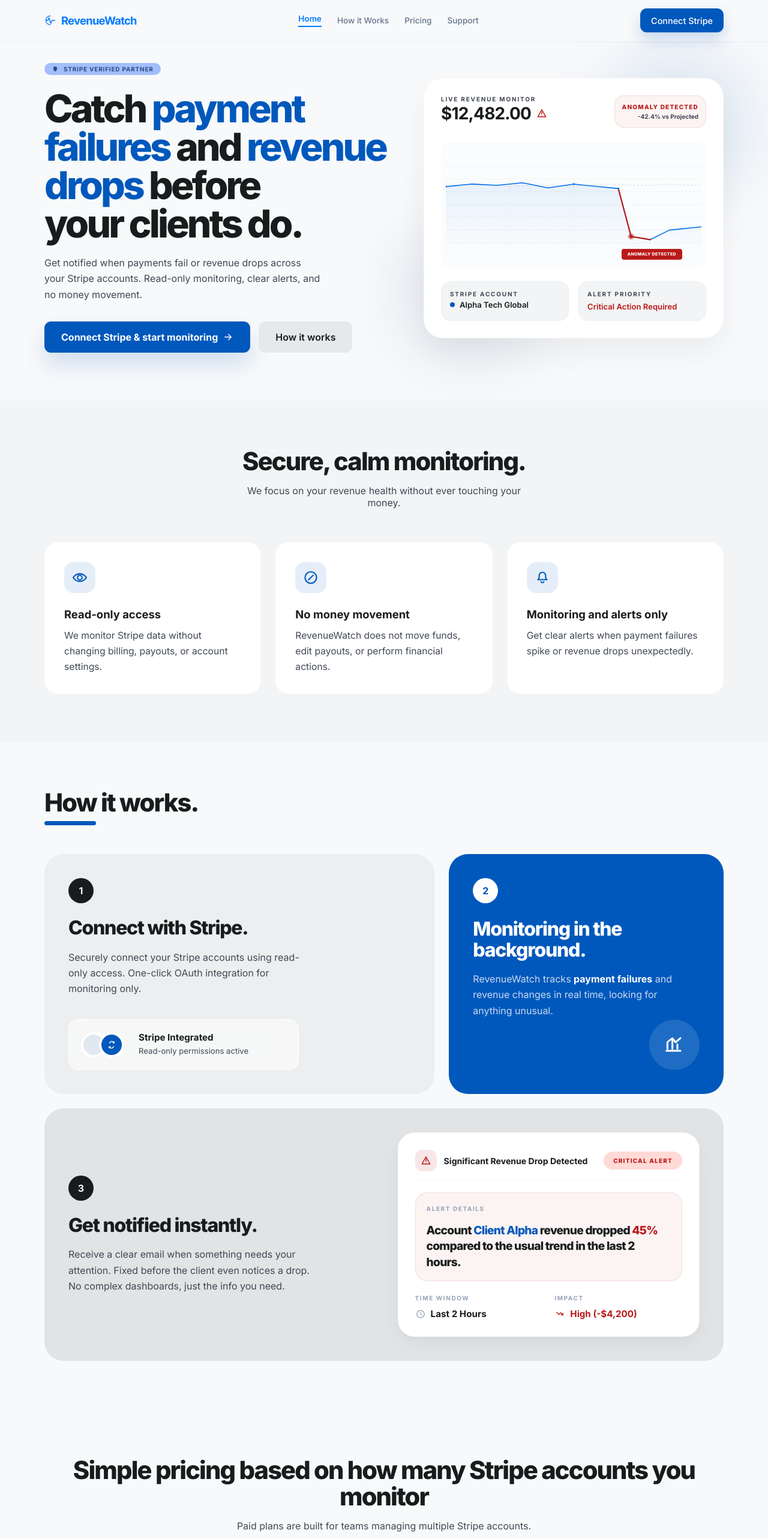
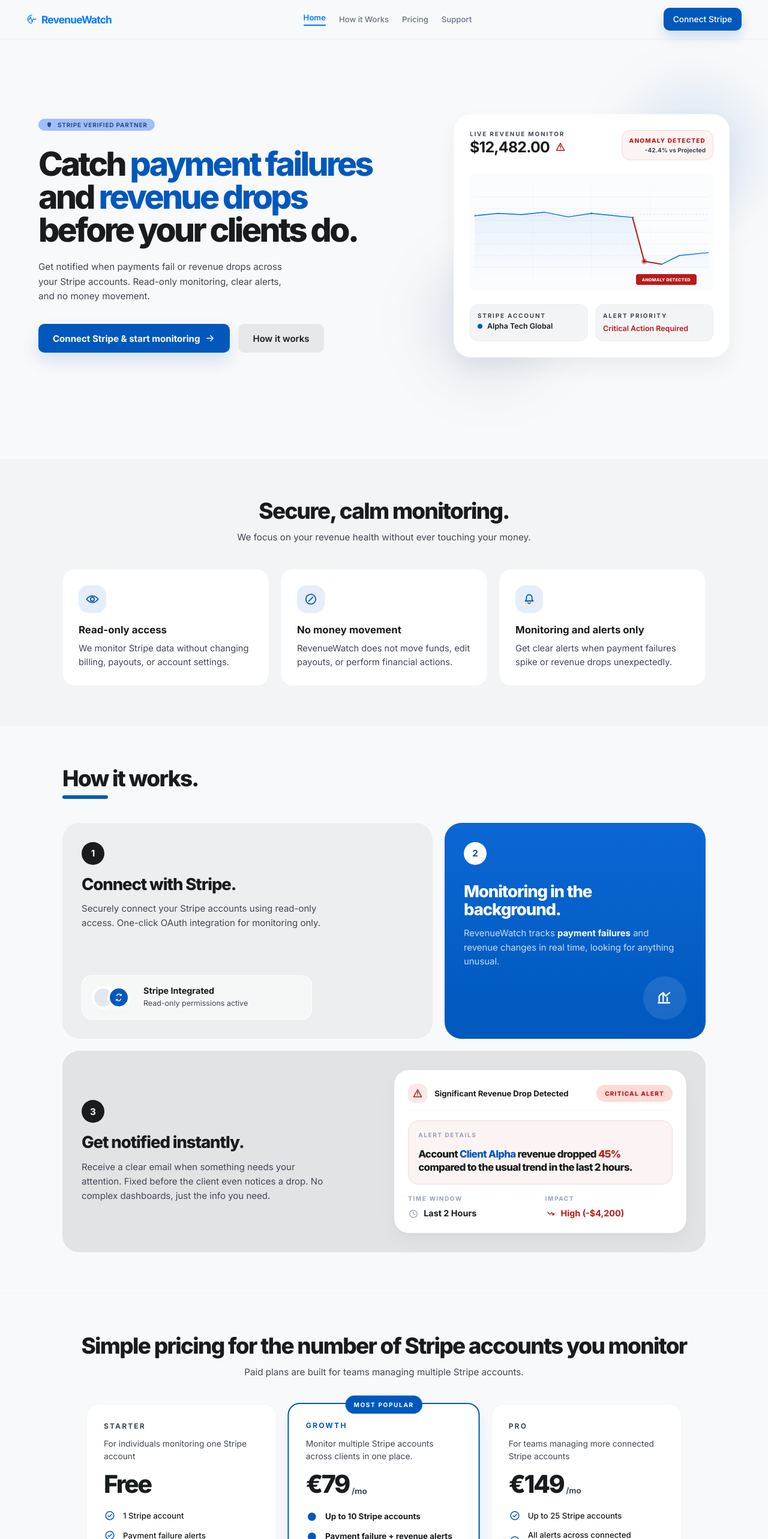
Before and after one commit to Miguel-0721/RevenueWatch, a Next.js app: page / in a window 1280 px wide. Shown: the top 2566 px of the page at 60% size. Built offline with nearby package versions, Linux system fonts and the light colour scheme; no server answers.

Commit message:
Polish marketing layout and pricing

```diff
--- a/src/app/globals.css
+++ b/src/app/globals.css
@@ -59,9 +59,14 @@
 }
 
 .rw-shell {
-  max-width: 1180px;
+  max-width: 1120px;
   margin: 0 auto;
   padding: 0 24px;
+}
+
+.rw-topbar .rw-shell,
+.rw-footer .rw-shell {
+  max-width: 1240px;
 }
 
 .rw-topbar {
@@ -78,40 +83,40 @@
   display: flex;
   align-items: center;
   justify-content: space-between;
-  gap: 20px;
+  gap: 18px;
   width: 100%;
-  padding-top: 14px;
-  padding-bottom: 14px;
+  padding-top: 13px;
+  padding-bottom: 13px;
 }
 
 .rw-brand,
 .rw-footer-logo {
   display: inline-flex;
   align-items: center;
-  gap: 8px;
+  gap: 7px;
 }
 
 .rw-icon {
   color: #007aff;
-  font-size: 20px;
+  font-size: 18px;
 }
 
 .rw-wordmark {
   color: #007aff;
-  font-size: 1.15rem;
+  font-size: 1.08rem;
   font-weight: 700;
-  letter-spacing: -0.04em;
+  letter-spacing: -0.045em;
 }
 
 .rw-nav-links {
   display: flex;
   align-items: center;
-  gap: 26px;
+  gap: 22px;
 }
 
 .rw-nav-link {
   color: #64748b;
-  font-size: 0.85rem;
+  font-size: 0.82rem;
   font-weight: 500;
   transition: color 0.18s ease;
 }
@@ -131,14 +136,14 @@
   display: inline-flex;
   align-items: center;
   justify-content: center;
-  min-height: 40px;
-  padding: 0 18px;
-  border-radius: 11px;
+  min-height: 38px;
+  padding: 0 16px;
+  border-radius: 10px;
   background: var(--primary);
   color: #ffffff;
-  font-size: 0.9rem;
+  font-size: 0.86rem;
   font-weight: 500;
-  box-shadow: 0 12px 24px rgba(0, 88, 188, 0.2);
+  box-shadow: 0 10px 20px rgba(0, 88, 188, 0.18);
 }
 
 .rw-auth-area {
@@ -209,7 +214,7 @@
 
 .rw-footer {
   width: 100%;
-  padding: 64px 24px;
+  padding: 56px 24px;
   background: var(--surface-container-lowest);
   color: #64748b;
   font-size: 0.875rem;
@@ -218,7 +223,7 @@
 .rw-footer-inner {
   display: flex;
   flex-direction: column;
-  gap: 40px;
+  gap: 32px;
   align-items: center;
   justify-content: space-between;
 }
@@ -227,12 +232,12 @@
   display: flex;
   flex-direction: column;
   align-items: center;
-  gap: 12px;
+  gap: 10px;
 }
 
 .rw-footer-links {
   display: flex;
-  gap: 40px;
+  gap: 28px;
 }
 
 .rw-footer-links a {
--- a/src/app/page.module.css
+++ b/src/app/page.module.css
@@ -4,26 +4,34 @@
 }
 
 .shell {
-  max-width: 1180px;
+  max-width: 1120px;
+  margin: 0 auto;
+  padding: 0 24px;
+}
+
+.heroShell {
+  max-width: 1200px;
   margin: 0 auto;
   padding: 0 24px;
 }
 
 .heroSection {
   position: relative;
-  padding: 36px 24px 80px;
+  padding: 28px 24px 72px;
   overflow: hidden;
 }
 
 .heroGrid {
   display: grid;
-  grid-template-columns: minmax(0, 1fr) minmax(0, 500px);
-  gap: 48px;
+  grid-template-columns: minmax(0, 1fr) minmax(0, 460px);
+  gap: 40px;
   align-items: center;
+  min-height: 600px;
 }
 
 .heroCopy {
   text-align: center;
+  align-self: center;
 }
 
 .partnerBadge {
@@ -38,7 +46,7 @@
   font-weight: 700;
   letter-spacing: 0.08em;
   text-transform: uppercase;
-  margin-bottom: 24px;
+  margin-bottom: 28px;
 }
 
 .partnerIcon {
@@ -46,11 +54,11 @@
 }
 
 .heroCopy h1 {
-  margin-bottom: 20px;
-  font-size: clamp(2.65rem, 6vw, 4rem);
+  margin-bottom: 22px;
+  font-size: clamp(2.3rem, 5.1vw, 3.45rem);
   line-height: 1;
   font-weight: 800;
-  letter-spacing: -0.06em;
+  letter-spacing: -0.065em;
   text-wrap: balance;
 }
 
@@ -59,11 +67,11 @@
 }
 
 .heroCopy p {
-  max-width: 29rem;
-  margin: 0 auto 32px;
+  max-width: 27rem;
+  margin: 0 auto 34px;
   color: var(--on-surface-variant);
-  font-size: 1rem;
-  line-height: 1.65;
+  font-size: 0.95rem;
+  line-height: 1.6;
 }
 
 .heroActions {
@@ -79,10 +87,10 @@
   align-items: center;
   justify-content: center;
   gap: 8px;
-  min-height: 52px;
-  padding: 0 28px;
-  border-radius: 11px;
-  font-size: 1rem;
+  min-height: 48px;
+  padding: 0 24px;
+  border-radius: 10px;
+  font-size: 0.94rem;
   transition: all 0.18s ease;
 }
 
@@ -90,7 +98,7 @@
   background: var(--primary);
   color: #ffffff;
   font-weight: 700;
-  box-shadow: 0 20px 36px rgba(0, 88, 188, 0.16);
+  box-shadow: 0 14px 28px rgba(0, 88, 188, 0.14);
 }
 
 .secondaryAction {
@@ -106,18 +114,19 @@
 .heroWidgetWrap {
   position: relative;
   width: 100%;
-  max-width: 500px;
+  max-width: 460px;
   margin: 0 auto;
+  align-self: center;
 }
 
 .heroWidgetWrap::before,
 .heroWidgetWrap::after {
   content: "";
   position: absolute;
-  width: 256px;
-  height: 256px;
+  width: 220px;
+  height: 220px;
   border-radius: 999px;
-  filter: blur(48px);
+  filter: blur(40px);
   z-index: 0;
 }
 
@@ -136,11 +145,11 @@
 .heroWidget {
   position: relative;
   z-index: 1;
-  padding: 28px;
-  border-radius: 32px;
+  padding: 26px;
+  border-radius: 28px;
   background: var(--surface-container-lowest);
   border: 1px solid rgba(193, 198, 215, 0.1);
-  box-shadow: 0 24px 48px rgba(0, 0, 0, 0.05);
+  box-shadow: 0 18px 36px rgba(0, 0, 0, 0.05);
 }
 
 .heroWidgetTop {
@@ -148,7 +157,7 @@
   align-items: flex-start;
   justify-content: space-between;
   gap: 16px;
-  margin-bottom: 24px;
+  margin-bottom: 22px;
 }
 
 .overline {
@@ -167,7 +176,7 @@
 }
 
 .heroKpiRow h3 {
-  font-size: 1.75rem;
+  font-size: 1.55rem;
   line-height: 1;
   font-weight: 700;
   letter-spacing: -0.03em;
@@ -179,8 +188,8 @@
 }
 
 .anomalyCard {
-  padding: 12px;
-  border-radius: 16px;
+  padding: 10px 12px;
+  border-radius: 14px;
   background: rgba(186, 26, 26, 0.05);
   border: 1px solid rgba(186, 26, 26, 0.1);
   text-align: right;
@@ -204,8 +213,8 @@
 
 .graphCard {
   position: relative;
-  height: 208px;
-  margin-bottom: 24px;
+  height: 196px;
+  margin-bottom: 22px;
   overflow: hidden;
   border-radius: 12px;
   background: rgba(248, 250, 252, 0.5);
@@ -219,8 +228,8 @@
 
 .overlayTag {
   position: absolute;
-  right: 40px;
-  bottom: 12px;
+  right: 28px;
+  bottom: 10px;
   display: inline-flex;
   align-items: center;
   justify-content: center;
@@ -238,12 +247,12 @@
 .graphMeta {
   display: grid;
   grid-template-columns: repeat(2, minmax(0, 1fr));
-  gap: 16px;
+  gap: 12px;
 }
 
 .graphMetaCard {
-  padding: 14px;
-  border-radius: 16px;
+  padding: 12px;
+  border-radius: 14px;
   background: var(--surface-container-low);
   border: 1px solid rgba(193, 198, 215, 0.1);
 }
@@ -263,7 +272,7 @@
 
 .graphMetaCard span,
 .graphMetaCard strong {
-  font-size: 0.82rem;
+  font-size: 0.78rem;
   font-weight: 600;
 }
 
@@ -272,7 +281,7 @@
 }
 
 .trustSection {
-  padding: 80px 0;
+  padding: 68px 0;
   background: var(--surface-container-low);
 }
 
@@ -281,8 +290,8 @@
 }
 
 .centerHeading h2 {
-  margin-bottom: 16px;
-  font-size: clamp(1.85rem, 3.6vw, 2.6rem);
+  margin-bottom: 14px;
+  font-size: clamp(1.75rem, 3.2vw, 2.3rem);
   line-height: 1.05;
   font-weight: 800;
   letter-spacing: -0.045em;
@@ -292,19 +301,19 @@
   max-width: 32rem;
   margin: 0 auto;
   color: var(--on-surface-variant);
-  font-size: 1rem;
+  font-size: 0.95rem;
 }
 
 .trustGrid {
   display: grid;
   grid-template-columns: repeat(3, minmax(0, 1fr));
-  gap: 24px;
-  margin-top: 56px;
+  gap: 20px;
+  margin-top: 44px;
 }
 
 .trustCard {
-  padding: 32px;
-  border-radius: 22px;
+  padding: 26px;
+  border-radius: 20px;
   background: var(--surface-container-lowest);
   border: 1px solid rgba(193, 198, 215, 0.05);
   text-align: left;
@@ -314,49 +323,49 @@
   display: inline-flex;
   align-items: center;
   justify-content: center;
-  width: 52px;
-  height: 52px;
-  margin-bottom: 24px;
+  width: 46px;
+  height: 46px;
+  margin-bottom: 18px;
   border-radius: 16px;
   background: rgba(0, 88, 188, 0.1);
 }
 
 .trustIcon {
   color: var(--primary);
-  font-size: 28px;
+  font-size: 24px;
 }
 
 .trustCard h3 {
-  margin-bottom: 12px;
-  font-size: 1.15rem;
+  margin-bottom: 10px;
+  font-size: 1.05rem;
   font-weight: 700;
 }
 
 .trustCard p {
   color: var(--on-surface-variant);
-  font-size: 0.98rem;
-  line-height: 1.65;
+  font-size: 0.92rem;
+  line-height: 1.58;
 }
 
 .workflowSection {
-  padding: 80px 24px;
+  padding: 68px 24px;
 }
 
 .sectionHeading {
-  margin-bottom: 48px;
+  margin-bottom: 40px;
 }
 
 .sectionHeading h2 {
   margin-bottom: 8px;
-  font-size: clamp(2rem, 3.6vw, 2.6rem);
+  font-size: clamp(1.85rem, 3.2vw, 2.3rem);
   line-height: 1.05;
   font-weight: 800;
   letter-spacing: -0.045em;
 }
 
 .headingBar {
-  width: 86px;
-  height: 7px;
+  width: 76px;
+  height: 6px;
   border-radius: 999px;
   background: var(--primary);
 }
@@ -364,43 +373,43 @@
 .workflowGrid {
   display: grid;
   grid-template-columns: repeat(12, minmax(0, 1fr));
-  gap: 24px;
+  gap: 20px;
 }
 
 .stepOne,
 .stepTwo,
 .stepThree {
-  border-radius: 32px;
+  border-radius: 28px;
   overflow: hidden;
 }
 
 .stepOne {
   grid-column: span 7;
-  min-height: 400px;
+  min-height: 360px;
   display: flex;
   flex-direction: column;
   justify-content: space-between;
-  padding: 40px;
+  padding: 32px;
   background: var(--surface-container);
 }
 
 .stepTwo {
   grid-column: span 5;
-  min-height: 400px;
+  min-height: 360px;
   display: flex;
   flex-direction: column;
   justify-content: space-between;
-  padding: 40px;
+  padding: 32px;
   color: #ffffff;
-  background: var(--primary);
+  background: linear-gradient(180deg, #0b67d5 0%, #0058bc 100%);
 }
 
 .stepThree {
   grid-column: span 12;
   display: flex;
   align-items: center;
-  gap: 48px;
-  padding: 40px;
+  gap: 36px;
+  padding: 32px;
   background: var(--surface-container-highest);
 }
 
@@ -413,10 +422,10 @@
   display: inline-flex;
   align-items: center;
   justify-content: center;
-  width: 42px;
-  height: 42px;
+  width: 38px;
+  height: 38px;
   border-radius: 999px;
-  font-size: 1rem;
+  font-size: 0.95rem;
   font-weight: 700;
 }
 
@@ -433,9 +442,9 @@
 .stepOne h3,
 .stepTwo h3,
 .stepThree h3 {
-  margin-top: 24px;
-  margin-bottom: 18px;
-  font-size: clamp(1.8rem, 2.5vw, 2.5rem);
+  margin-top: 18px;
+  margin-bottom: 14px;
+  font-size: clamp(1.6rem, 2.15vw, 2.05rem);
   line-height: 1.08;
   font-weight: 800;
   letter-spacing: -0.04em;
@@ -445,15 +454,15 @@
 .stepThree p {
   max-width: 26rem;
   color: var(--on-surface-variant);
-  font-size: 1rem;
-  line-height: 1.65;
+  font-size: 0.94rem;
+  line-height: 1.58;
 }
 
 .stepTwo p {
   max-width: 22rem;
   color: rgba(255, 255, 255, 0.78);
-  font-size: 1rem;
-  line-height: 1.65;
+  font-size: 0.93rem;
+  line-height: 1.58;
 }
 
 .stepTwo p span {
@@ -464,9 +473,9 @@
 .integrationCard {
   display: flex;
   align-items: center;
-  gap: 18px;
+  gap: 16px;
   max-width: 24rem;
-  padding: 20px;
+  padding: 16px;
   border-radius: 16px;
   background: rgba(255, 255, 255, 0.5);
   border: 1px solid #ffffff;
@@ -482,8 +491,8 @@
   display: inline-flex;
   align-items: center;
   justify-content: center;
-  width: 42px;
-  height: 42px;
+  width: 38px;
+  height: 38px;
   border-radius: 999px;
   border: 4px solid #ffffff;
 }
@@ -504,13 +513,13 @@
 
 .integrationCard strong {
   display: block;
-  font-size: 0.95rem;
+  font-size: 0.9rem;
 }
 
 .integrationCard p {
   margin-top: 4px;
   color: var(--on-surface-variant);
-  font-size: 0.82rem;
+  font-size: 0.78rem;
   line-height: 1.5;
 }
 
@@ -519,20 +528,20 @@
   display: inline-flex;
   align-items: center;
   justify-content: center;
-  width: 84px;
-  height: 84px;
+  width: 72px;
+  height: 72px;
   border-radius: 999px;
-  background: rgba(255, 255, 255, 0.12);
+  background: rgba(255, 255, 255, 0.1);
 }
 
 .queryIcon {
-  font-size: 40px;
+  font-size: 32px;
 }
 
 .noticeCard {
   width: 50%;
-  padding: 28px;
-  border-radius: 28px;
+  padding: 22px;
+  border-radius: 24px;
   background: #ffffff;
   border: 1px solid rgba(193, 198, 215, 0.1);
   box-shadow: 0 12px 32px rgba(25, 28, 29, 0.04), 0 4px 8px rgba(25, 28, 29, 0.02);
@@ -542,9 +551,9 @@
   display: flex;
   align-items: center;
   justify-content: space-between;
-  gap: 18px;
-  padding-bottom: 14px;
-  margin-bottom: 20px;
+  gap: 14px;
+  padding-bottom: 12px;
+  margin-bottom: 16px;
   border-bottom: 1px solid #f1f5f9;
 }
 
@@ -558,8 +567,8 @@
   display: inline-flex;
   align-items: center;
   justify-content: center;
-  width: 36px;
-  height: 36px;
+  width: 32px;
+  height: 32px;
   border-radius: 12px;
   background: rgba(186, 26, 26, 0.1);
 }
@@ -570,7 +579,7 @@
 }
 
 .noticeTitle span {
-  font-size: 0.88rem;
+  font-size: 0.82rem;
   font-weight: 700;
 }
 
@@ -578,8 +587,8 @@
   display: inline-flex;
   align-items: center;
   justify-content: center;
-  height: 30px;
-  padding: 0 16px;
+  height: 28px;
+  padding: 0 14px;
   border-radius: 999px;
   background: var(--error-container);
   color: var(--error);
@@ -590,8 +599,8 @@
 }
 
 .noticeDetails {
-  padding: 18px;
-  border-radius: 20px;
+  padding: 16px;
+  border-radius: 18px;
   background: rgba(186, 26, 26, 0.05);
   border: 1px solid rgba(186, 26, 26, 0.1);
 }
@@ -606,9 +615,9 @@
 }
 
 .noticeDetails h4 {
-  margin-top: 14px;
-  font-size: 1.2rem;
-  line-height: 1.38;
+  margin-top: 12px;
+  font-size: 1.05rem;
+  line-height: 1.34;
   font-weight: 800;
   letter-spacing: -0.04em;
 }
@@ -625,8 +634,8 @@
 .noticeMeta {
   display: grid;
   grid-template-columns: repeat(2, minmax(0, 1fr));
-  gap: 20px;
-  margin-top: 20px;
+  gap: 16px;
+  margin-top: 16px;
 }
 
 .noticeMetaRow {
@@ -637,7 +646,7 @@
 }
 
 .noticeMeta strong {
-  font-size: 0.95rem;
+  font-size: 0.9rem;
   line-height: 1.3;
 }
 
@@ -656,7 +665,7 @@
 }
 
 .pricingSection {
-  padding: 80px 0;
+  padding: 68px 0;
   background: var(--surface);
   border-top: 1px solid rgba(193, 198, 215, 0.1);
 }
@@ -664,17 +673,17 @@
 .pricingGrid {
   display: grid;
   grid-template-columns: repeat(3, minmax(0, 1fr));
-  gap: 24px;
-  max-width: 64rem;
-  margin: 56px auto 0;
+  gap: 20px;
+  max-width: 62rem;
+  margin: 44px auto 0;
 }
 
 .pricingCard {
   position: relative;
   display: flex;
   flex-direction: column;
-  padding: 32px;
-  border-radius: 22px;
+  padding: 28px;
+  border-radius: 20px;
   background: var(--surface-container-lowest);
   border: 1px solid rgba(193, 198, 215, 0.2);
 }
@@ -682,20 +691,20 @@
 .pricingFeatured {
   z-index: 1;
   border: 2px solid var(--primary);
-  box-shadow: 0 24px 40px rgba(0, 88, 188, 0.1);
-  transform: scale(1.03);
+  box-shadow: 0 18px 30px rgba(0, 88, 188, 0.08);
+  transform: scale(1.01);
 }
 
 .popularBadge {
   position: absolute;
-  top: -16px;
+  top: -14px;
   left: 50%;
   transform: translateX(-50%);
   display: inline-flex;
   align-items: center;
   justify-content: center;
-  height: 32px;
-  padding: 0 16px;
+  height: 30px;
+  padding: 0 14px;
   border-radius: 999px;
   background: var(--primary);
   color: #ffffff;
@@ -706,7 +715,7 @@
 }
 
 .tierLabel {
-  margin-bottom: 16px;
+  margin-bottom: 12px;
   color: var(--on-surface-variant);
   font-size: 12px;
   font-weight: 700;
@@ -719,21 +728,21 @@
 }
 
 .tierDescription {
-  margin-bottom: 20px;
+  margin-bottom: 16px;
   color: var(--on-surface-variant);
-  font-size: 0.95rem;
-  line-height: 1.7;
+  font-size: 0.86rem;
+  line-height: 1.52;
 }
 
 .priceRow {
   display: flex;
   align-items: flex-end;
   gap: 4px;
-  margin-bottom: 28px;
+  margin-bottom: 24px;
 }
 
 .priceRow span {
-  font-size: 3rem;
+  font-size: 2.55rem;
   line-height: 0.95;
   font-weight: 900;
   letter-spacing: -0.06em;
@@ -746,8 +755,8 @@
 
 .pricingList {
   display: grid;
-  gap: 16px;
-  margin-bottom: 28px;
+  gap: 13px;
+  margin-bottom: 24px;
   list-style: none;
 }
 
@@ -755,12 +764,16 @@
   display: flex;
   align-items: center;
   gap: 12px;
-  font-size: 0.9rem;
+  font-size: 0.83rem;
   line-height: 1.4;
 }
 
+.pricingCard:not(.pricingFeatured) .pricingList li {
+  font-weight: 500;
+}
+
 .pricingFeatured .pricingList li {
-  font-weight: 700;
+  font-weight: 650;
 }
 
 .checkIcon {
@@ -772,23 +785,23 @@
 .pricingCard .primaryAction,
 .pricingCard .secondaryAction {
   width: 100%;
-  min-height: 50px;
+  min-height: 46px;
   margin-top: auto;
-  padding: 0 20px;
-  font-size: 0.9rem;
+  padding: 0 18px;
+  font-size: 0.86rem;
 }
 
 .pricingFootnote {
   max-width: 34rem;
-  margin: 48px auto 0;
+  margin: 38px auto 0;
   color: var(--on-surface-variant);
   text-align: center;
-  font-size: 0.75rem;
+  font-size: 0.72rem;
   line-height: 1.8;
 }
 
 .assuranceSection {
-  padding: 52px 0;
+  padding: 42px 0;
   background: var(--surface-container-low);
   border-top: 1px solid rgba(193, 198, 215, 0.1);
   border-bottom: 1px solid rgba(193, 198, 215, 0.1);
@@ -799,7 +812,7 @@
   flex-wrap: wrap;
   align-items: center;
   justify-content: center;
-  gap: 24px 36px;
+  gap: 18px 28px;
   opacity: 0.7;
 }
 
@@ -817,7 +830,7 @@
 .assuranceBar span {
   font-size: 10px;
   font-weight: 700;
-  letter-spacing: 0.2em;
+  letter-spacing: 0.16em;
   text-transform: uppercase;
 }
 
@@ -853,6 +866,10 @@
   .heroGrid,
   .pricingGrid {
     grid-template-columns: 1fr;
+  }
+
+  .heroGrid {
+    min-height: 0;
   }
 
   .workflowGrid {
@@ -894,18 +911,19 @@
   .workflowSection,
   .pricingSection,
   .assuranceSection {
-    padding-top: 64px;
-    padding-bottom: 64px;
+    padding-top: 52px;
+    padding-bottom: 52px;
   }
 
   .heroSection {
     padding-left: 18px;
     padding-right: 18px;
-    padding-top: 32px;
+    padding-top: 28px;
+    padding-bottom: 60px;
   }
 
   .heroCopy h1 {
-    font-size: 3rem;
+    font-size: 2.45rem;
   }
 
   .heroWidget,
@@ -914,8 +932,8 @@
   .stepTwo,
   .stepThree,
   .pricingCard {
-    padding: 24px;
-    border-radius: 24px;
+    padding: 22px;
+    border-radius: 22px;
   }
 
   .heroWidgetTop,
--- a/src/app/page.tsx
+++ b/src/app/page.tsx
@@ -183,7 +183,7 @@
   return (
     <main className={styles.page}>
       <section className={styles.heroSection}>
-        <div className={styles.shell}>
+        <div className={styles.heroShell}>
           <div className={styles.heroGrid}>
             <div className={styles.heroCopy}>
               <span className={styles.partnerBadge}>
@@ -351,14 +351,14 @@
       <section id="pricing" className={styles.pricingSection}>
         <div className={styles.shell}>
           <div className={styles.centerHeading}>
-            <h2>Simple pricing based on how many Stripe accounts you monitor</h2>
+            <h2>Simple pricing for the number of Stripe accounts you monitor</h2>
             <p>Paid plans are built for teams managing multiple Stripe accounts.</p>
           </div>
 
           <div className={styles.pricingGrid}>
             <PricingCard
               tier="Starter"
-              description="For individuals monitoring a single Stripe account"
+              description="For individuals monitoring one Stripe account"
               price="Free"
               items={[
                 "1 Stripe account",
@@ -386,12 +386,12 @@
 
             <PricingCard
               tier="Pro"
-              description="For teams managing a larger number of Stripe accounts"
+              description="For teams managing more connected Stripe accounts"
               price={"\u20AC149"}
               suffix="/mo"
               items={[
                 "Up to 25 Stripe accounts",
-                "All alerts across connected",
+                "All alerts across connected accounts",
                 "Higher account capacity",
                 "Designed for larger teams",
               ]}
```
